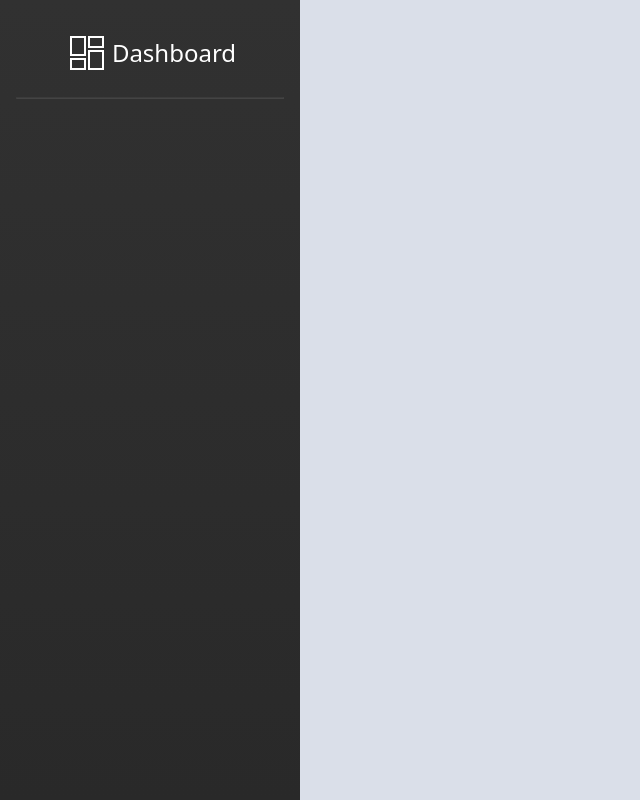
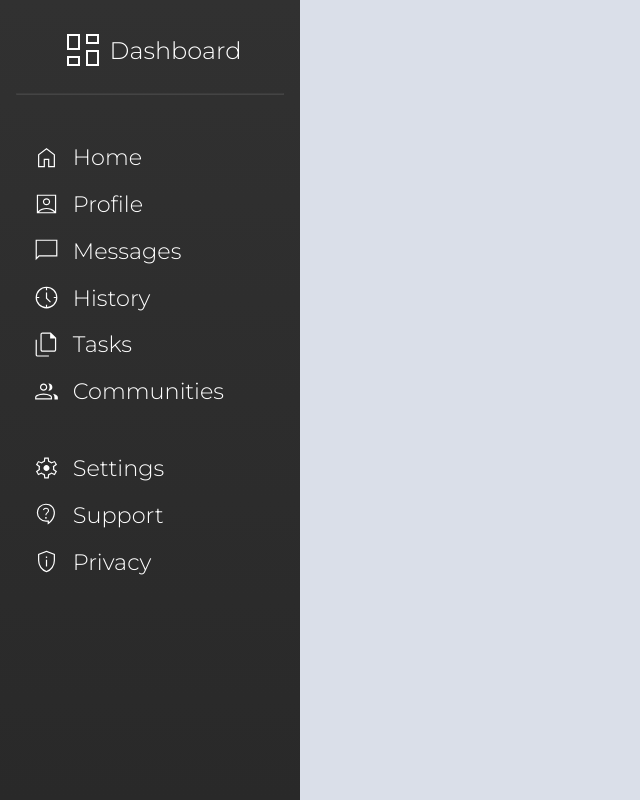
Before and after one commit to obviouslymilk/admin-dashboard, a plain HTML site: page index.html in a window 1280 px wide. Shown: the whole page, without its empty margins (0-640 px from the left). Drawn offline with Linux system fonts and the light colour scheme.

Commit message:
Complete aside design

```diff
--- a/index.html
+++ b/index.html
@@ -5,6 +5,7 @@
     <meta name="viewport" content="width=device-width, initial-scale=1.0">
     <title>Admin Dashboard</title>
     <link rel="stylesheet" href="styles.css">
+    <script src="//code.iconify.design/1/1.0.6/iconify.min.js"></script>
 </head>
 <body>
     <header>
@@ -23,14 +24,23 @@
     </main>
     <aside>
         <div id="logo-container">
-            <img src="images/view-dashboard.svg">
+            <img src="images/dashboard.svg">
             <h1>Dashboard</h1>
         </div>
         <hr>
         <nav>
-            <a href="" class="nav-item"></a>
+            <a href="" class="nav-item"><img src="images/home.svg">Home</a>
+            <a href="" class="nav-item"><img src="images/profile.svg">Profile</a>
+            <a href="" class="nav-item"><img src="images/messages.svg">Messages</a>
+            <a href="" class="nav-item"><img src="images/history.svg">History</a>
+            <a href="" class="nav-item"><img src="images/tasks.svg">Tasks</a>
+            <a href="" class="nav-item"><img src="images/communities.svg">Communities</a>
         </nav>
-        <nav></nav>
+        <nav>
+            <a href="" class="nav-item"><img src="images/settings.svg">Settings</a>
+            <a href="" class="nav-item"><img src="images/support.svg">Support</a>
+            <a href="" class="nav-item"><img src="images/privacy.svg">Privacy</a>
+        </nav>
     </aside>
 </body>
 </html>
--- a/styles.css
+++ b/styles.css
@@ -1,3 +1,5 @@
+@import url('https://fonts.googleapis.com/css2?family=Montserrat:ital,wght@0,100..900;1,100..900&display=swap');
+
 html, body {
     height: 100%;
 }
@@ -11,7 +13,7 @@ body {
     padding: 0;
     margin: 0;
     background-color: rgb(218, 223, 233);
-    font-family: system-ui, -apple-system, BlinkMacSystemFont, 'Segoe UI', Roboto, Oxygen, Ubuntu, Cantarell, 'Open Sans', 'Helvetica Neue', sans-serif
+    font-family: 'Montserrat'
 }
 
 header {
@@ -29,6 +31,24 @@ aside {
     }
 }
 
+nav {
+    display: flex;
+    flex-direction: column;
+    gap: 18px;
+    margin-top: 48px;
+    padding-left: 16px;
+
+    a {
+        color: white;
+        text-decoration: none;
+        width: fit-content;
+    }
+
+    a:hover {
+        color: lightgray;
+    }
+}
+
 main {
     grid-area: main;
 }
@@ -36,6 +56,7 @@ main {
 #logo-container {
 
     display: flex;
+    gap: 3px;
     justify-content: center;
     align-items: center;
 
@@ -50,3 +71,14 @@ main {
         color: white;
     }
 }
+
+.nav-item {
+    display: flex;
+    gap: 12px;
+    align-items: center;
+    font-size: 1.4rem;
+    font-weight: 300;
+    img {
+        width: 1.8rem;
+    }
+}
```
Also changed, not shown: images/communities.svg (added), images/dashboard.svg (added), images/history.svg (added), images/home.svg (added), images/messages.svg (added), images/privacy.svg (added), images/profile.svg (added), images/settings.svg (added), images/support.svg (added), images/tasks.svg (added), images/view-dashboard.svg (deleted).
